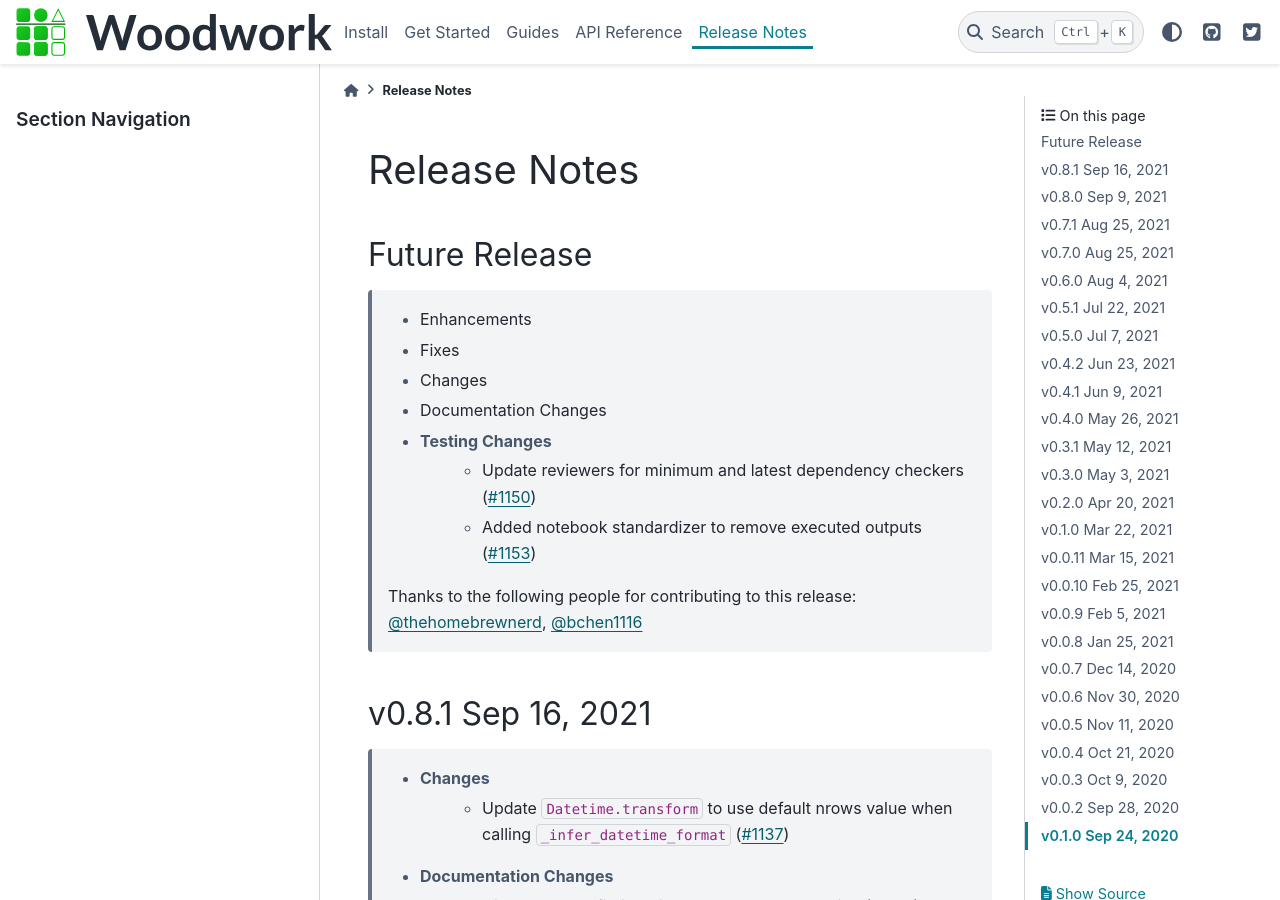
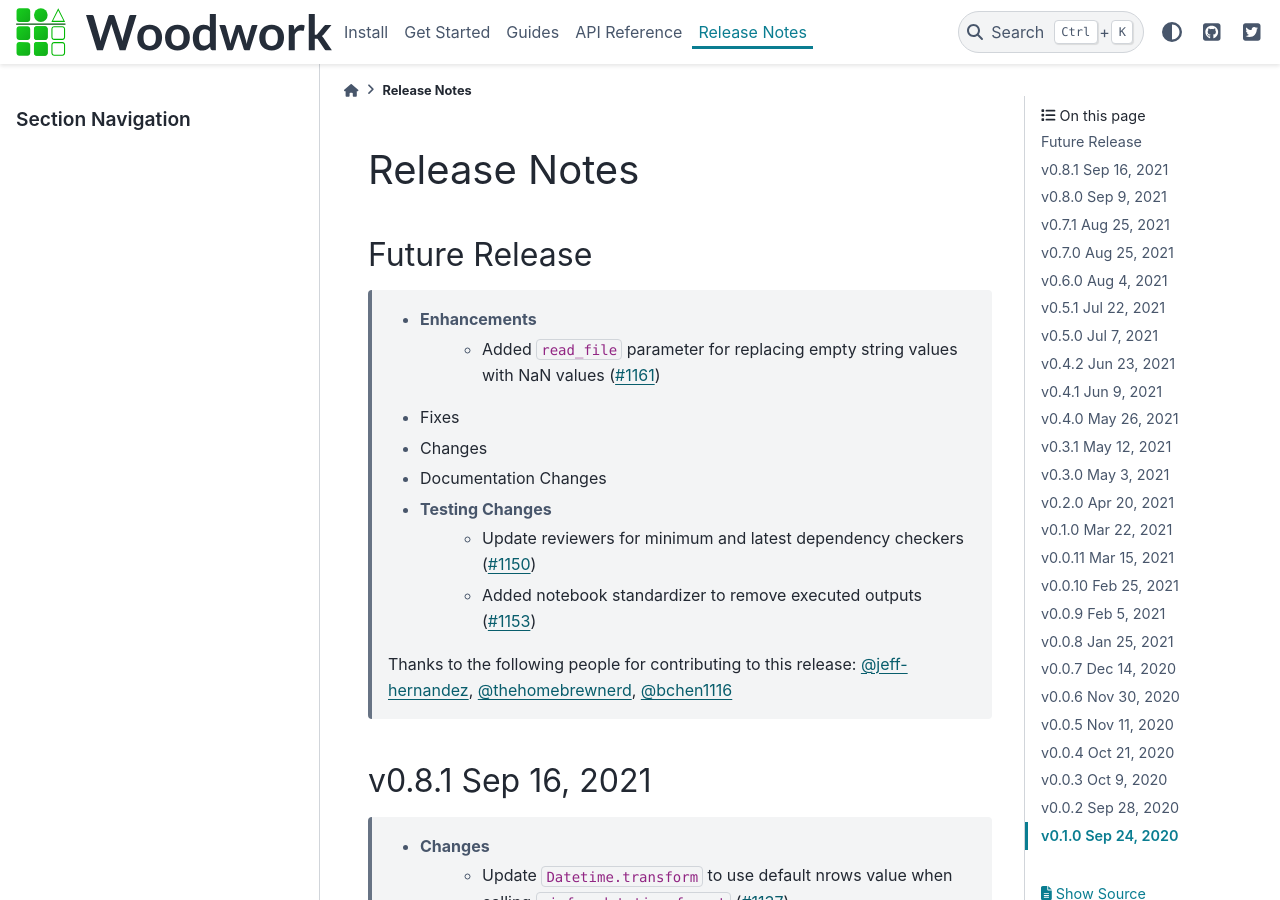
Before and after one commit to alteryx/woodwork, a Sphinx documentation site: the page built from docs/source/release_notes.rst, in a window 1280 px wide and 900 px high. Built offline with Sphinx 7.4.7 and the PyData theme 0.15.4, drawn with Linux system fonts in a browser that asks for light colours; comment, search, counter and statistics services are not loaded.

Commit message:
update release notes

```diff
--- a/docs/source/release_notes.rst
+++ b/docs/source/release_notes.rst
@@ -5,6 +5,7 @@ Release Notes
 Future Release
 ==============
     * Enhancements
+        * Added ``read_file`` parameter for replacing empty string values with NaN values (:pr:`1161`)
     * Fixes
     * Changes
     * Documentation Changes
@@ -13,7 +14,7 @@ Future Release
         * Added notebook standardizer to remove executed outputs (:pr:`1153`)
 
     Thanks to the following people for contributing to this release:
-    :user:`thehomebrewnerd`, :user:`bchen1116`
+    :user:`jeff-hernandez`, :user:`thehomebrewnerd`, :user:`bchen1116`
 
 v0.8.1 Sep 16, 2021
 ===================
```
